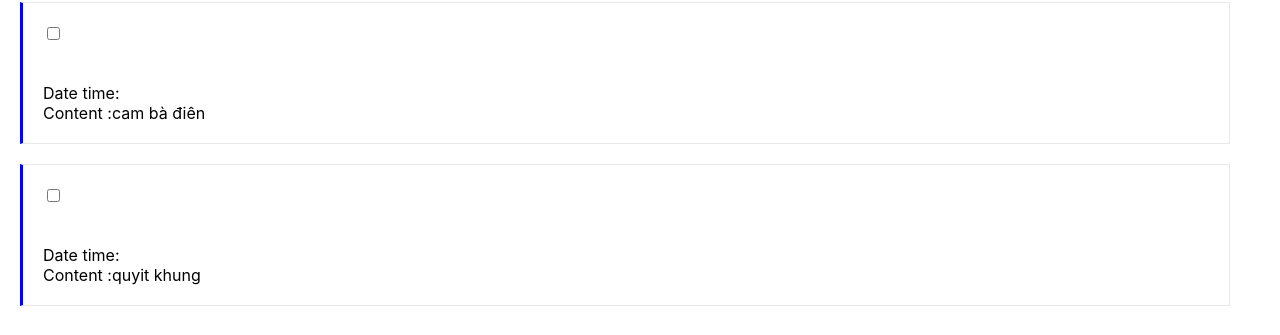
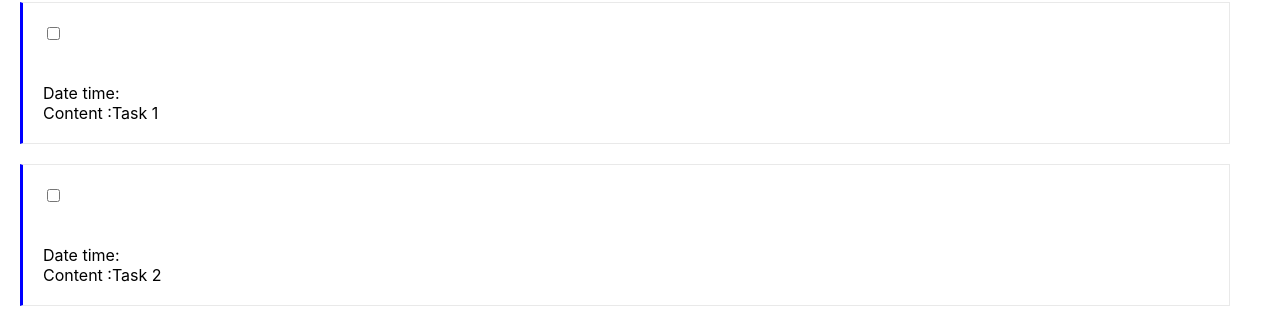
Before and after one commit to htactive-camht/Todo_List_redux, a React (Create React App) app: page / in a window 1280 px wide. Shown: the part 277-612 px from the top of the page. Built offline with nearby package versions, Linux system fonts and the light colour scheme.

Commit message:
Create update fuction

```diff
--- a/src/actions/index.js
+++ b/src/actions/index.js
@@ -1,4 +1,4 @@
-import {SELECT_TASK, ADD_TASK, DELETE_TASK} from './actionType';
+import {SELECT_TASK, ADD_TASK, DELETE_TASK, UPDATE_TASK} from './actionType';
 
 export const selectTaskList = (task) => {
     return {
@@ -23,3 +23,14 @@ export const deleteTask = (id) => {
         payload: id
     }
 }
+
+export const updateTask = (task, id) => {
+    console.log('update task', task, id);
+    return {
+        type: UPDATE_TASK,
+        payload: {
+            id,
+            task
+        }
+    }
+}
--- a/src/reducer/active_reducer.js
+++ b/src/reducer/active_reducer.js
@@ -1,12 +1,13 @@
-import {SELECT_TASK, ADD_TASK, DELETE_TASK} from '../actions/actionType';
+import {SELECT_TASK, ADD_TASK, DELETE_TASK, UPDATE_TASK} from '../actions/actionType';
 // import ListTodo from './list_todo';
 
 const todoList = {
     todoArr: [
-        {name: "cam bà điên"},
-        {name: "quyit khung"}
+        {name: "Task 1"},
+        {name: "Task 2"}
     ],
-    error: []
+    error: [],
+
 }
 export default function TodoReduce (state = todoList , action) {
         console.log("đã vào Reduce");
@@ -28,6 +29,12 @@ export default function TodoReduce (state = todoList , action) {
                         todoArr: state.todoArr.filter((e, i) => i !== action.payload)
 
                     }
+
+                    case UPDATE_TASK:
+                        return {
+                            ...state,
+                            todoArr: [...state.todoArr, action.payload]
+                        }
             default:
                 return state;
         }
```
